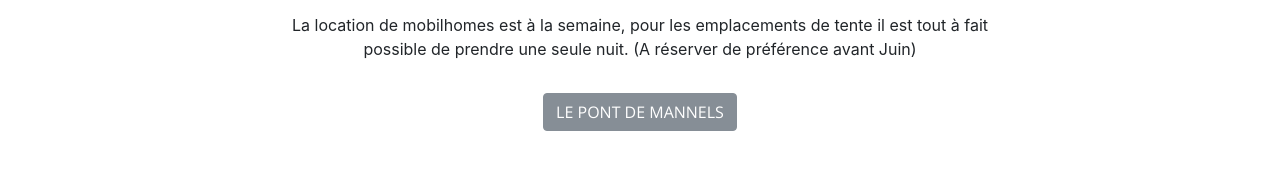
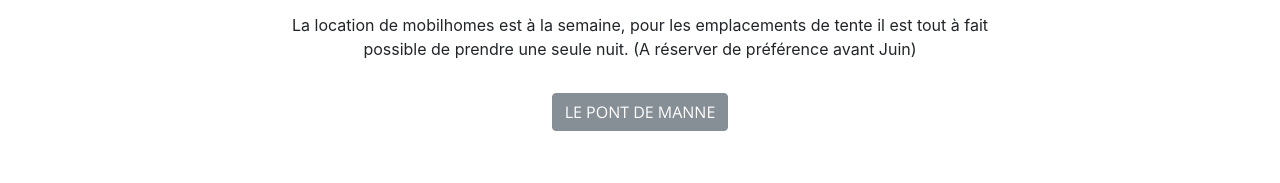
Before and after one commit to bmaruani/mariage-quentinetelsa, a website with bundled scripts: page index.html in a window 1280 px wide. Shown: the part 3745-3928 px from the top of the page. Built offline with nearby package versions, Linux system fonts and the light colour scheme; a web font is replaced by a local one.

Commit message:
fix camping name

```diff
--- a/index.html
+++ b/index.html
@@ -128,7 +128,7 @@
             <hr class="my-4">
             <p class="text-center">Un camping est disponible dans le village de la fête, à 150 mètres de la salle, il s'agit du Camping "Le pont de Manne"</p>
             <p>La location de mobilhomes est à la semaine, pour les emplacements de tente il est tout à fait possible de prendre une seule nuit. (A réserver de préférence avant Juin)</p>
-            <p><a class="btn btn-secondary btn-xl sr-button mt-3" href="http://www.campingdupontdemanne.com" target="_blank">Le pont de Mannels</a></p>
+            <p><a class="btn btn-secondary btn-xl sr-button mt-3" href="http://www.campingdupontdemanne.com" target="_blank">Le pont de Manne</a></p>
           </div>
         </div>
       </div>
```
